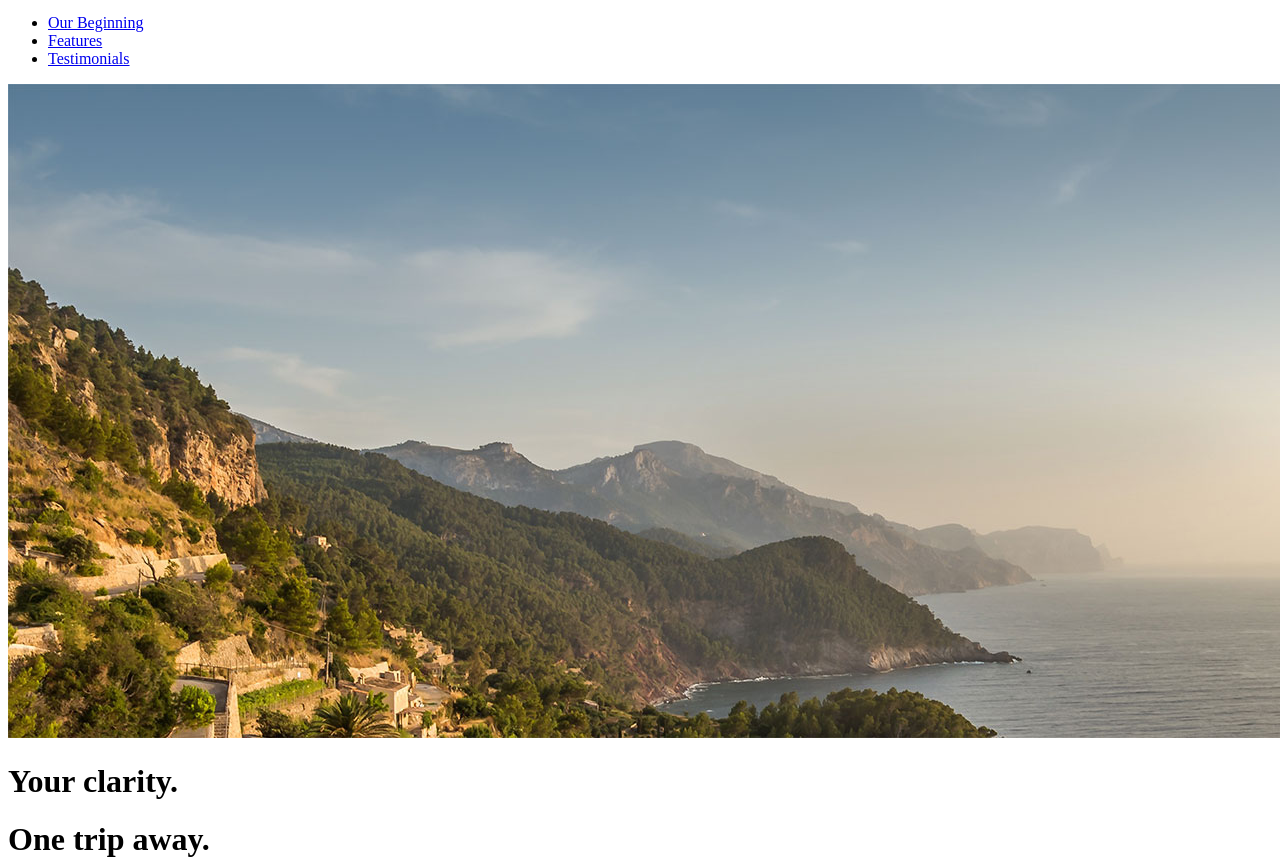
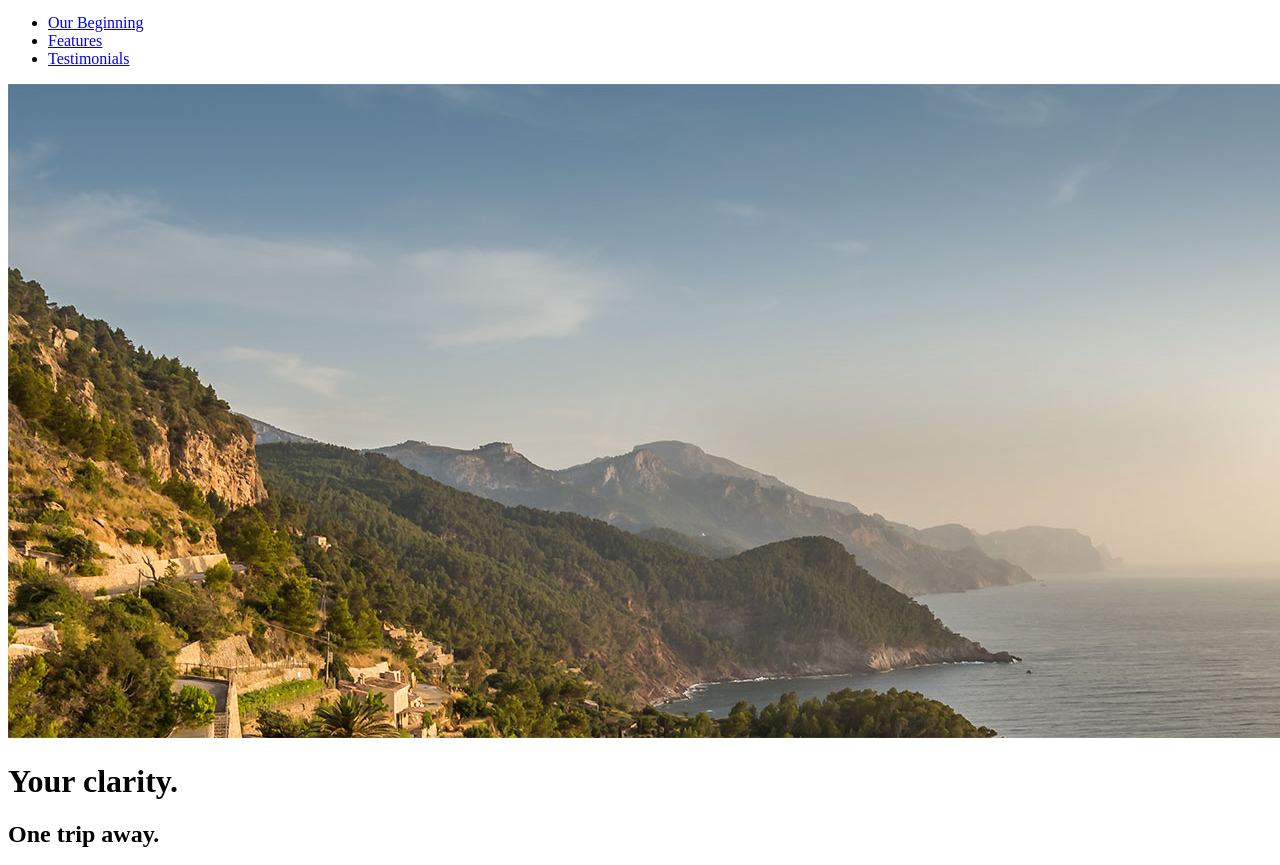
Before and after one commit to DevToNet/travel-site, a plain HTML site: page app/index.html in a window 1280 px wide. Shown: the part 74-939 px from the top of the page. Drawn offline with Linux system fonts and the light colour scheme.

Commit message:
back to h2

```diff
--- a/app/index.html
+++ b/app/index.html
@@ -23,7 +23,7 @@
   <div class="large-hero">
     <img src="assets/images/hero--large.jpg">
     <h1>Your clarity.</h1>
-    <h1>One trip away.</h1>
+    <h2>One trip away.</h2>
     <p>We create soul restoring journeys that inspire you to be you.</p>
     <p><a href="#">Get Started Today</a></p>
   </div>
```
